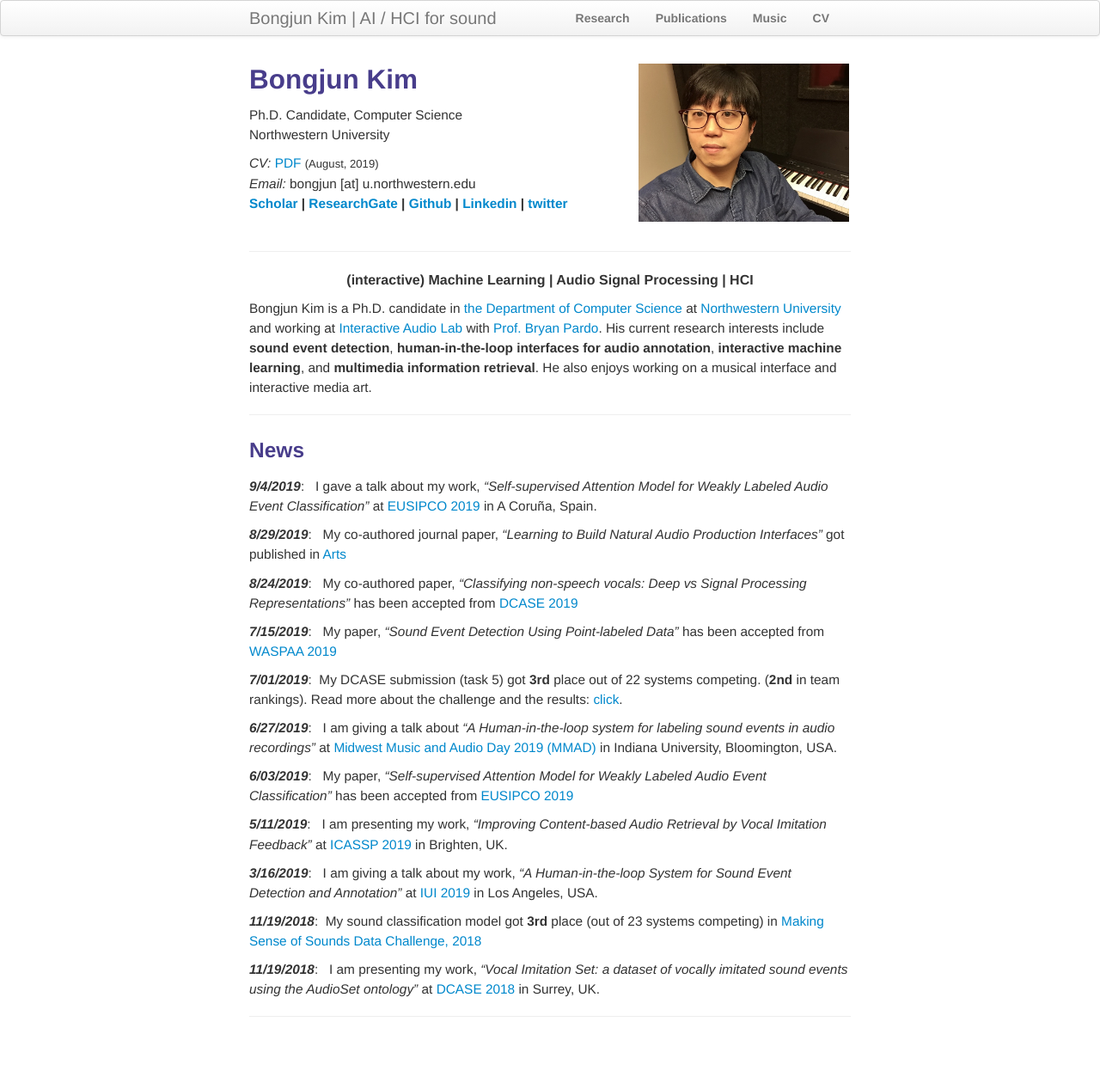
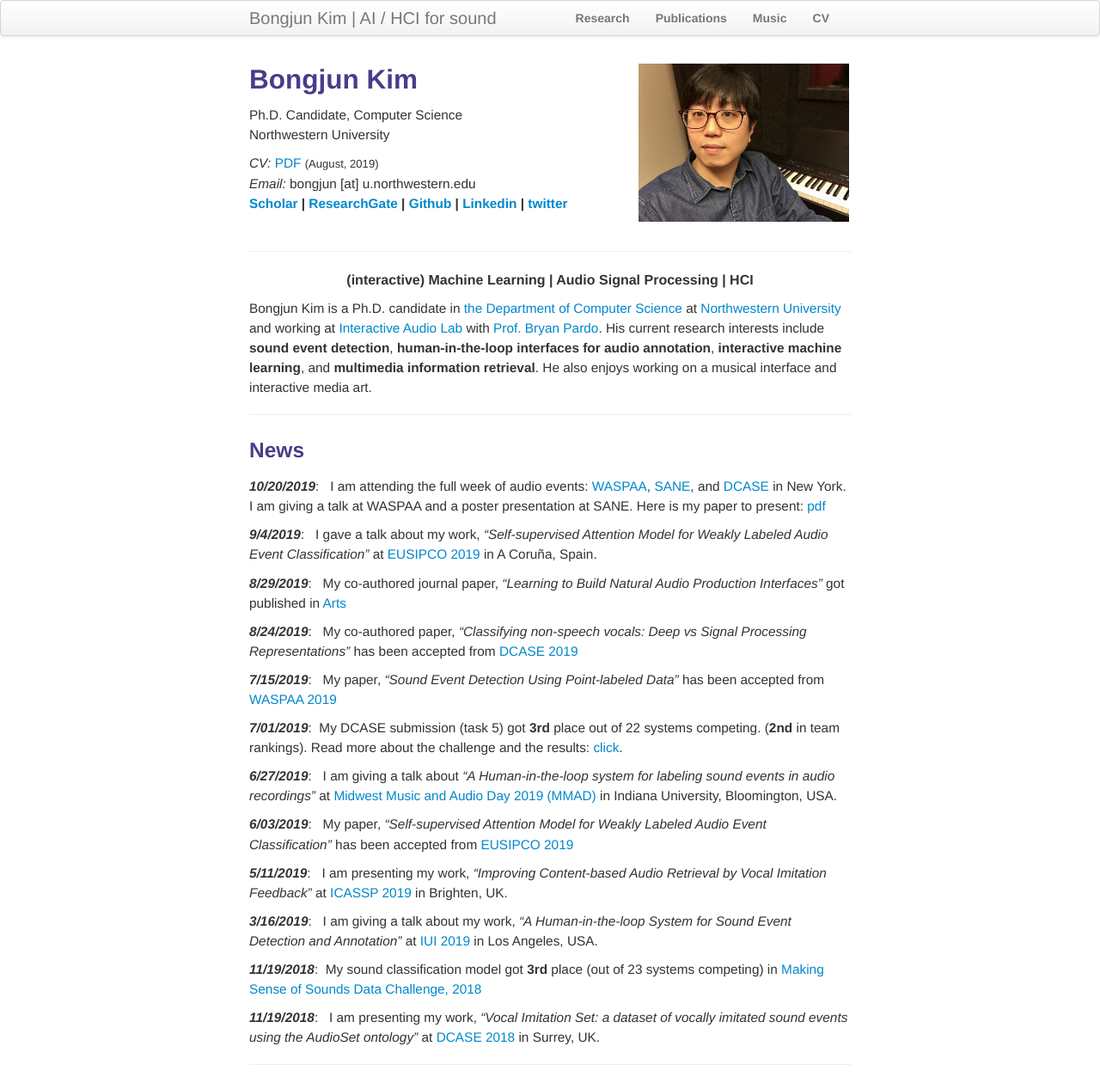
Before and after one commit to bongjun/bongjun.github.io, a Jekyll site: the page built from index.md, in a window 1280 px wide. Shown: the whole page at 86% size. Built offline with Jekyll 4.4.1, drawn with Linux system fonts in a browser that asks for light colours; before the commit the page ends 1204 px from its top, so only the background shows below that.

Commit message:
Update index.md

```diff
--- a/index.md
+++ b/index.md
@@ -38,6 +38,8 @@ Bongjun Kim is a Ph.D. candidate in [the Department of Computer Science](https:/
 <hr>
 
 ### News
+***10/20/2019***:&nbsp;&nbsp; I am attending the full week of audio events: [WASPAA](https://www.waspaa.com/), [SANE](http://www.saneworkshop.org/sane2019/), and [DCASE](http://dcase.community/workshop2019/) in New York. I am giving a talk at WASPAA and a poster presentation at SANE. Here is my paper to present: [pdf](https://www.bongjunkim.com/pages/files/papers/waspaa_2019_kim.pdf)
+
 ***9/4/2019***:&nbsp;&nbsp; I gave a talk about my work, *"Self-supervised Attention Model for Weakly Labeled Audio Event Classification"* at [EUSIPCO 2019](http://eusipco2019.org/) in A Coruña, Spain.
 
 ***8/29/2019***:&nbsp;&nbsp; My co-authored journal paper, *"Learning to Build Natural Audio Production Interfaces"* got published in [Arts](https://www.mdpi.com/2076-0752/8/3/110/htm)
```
